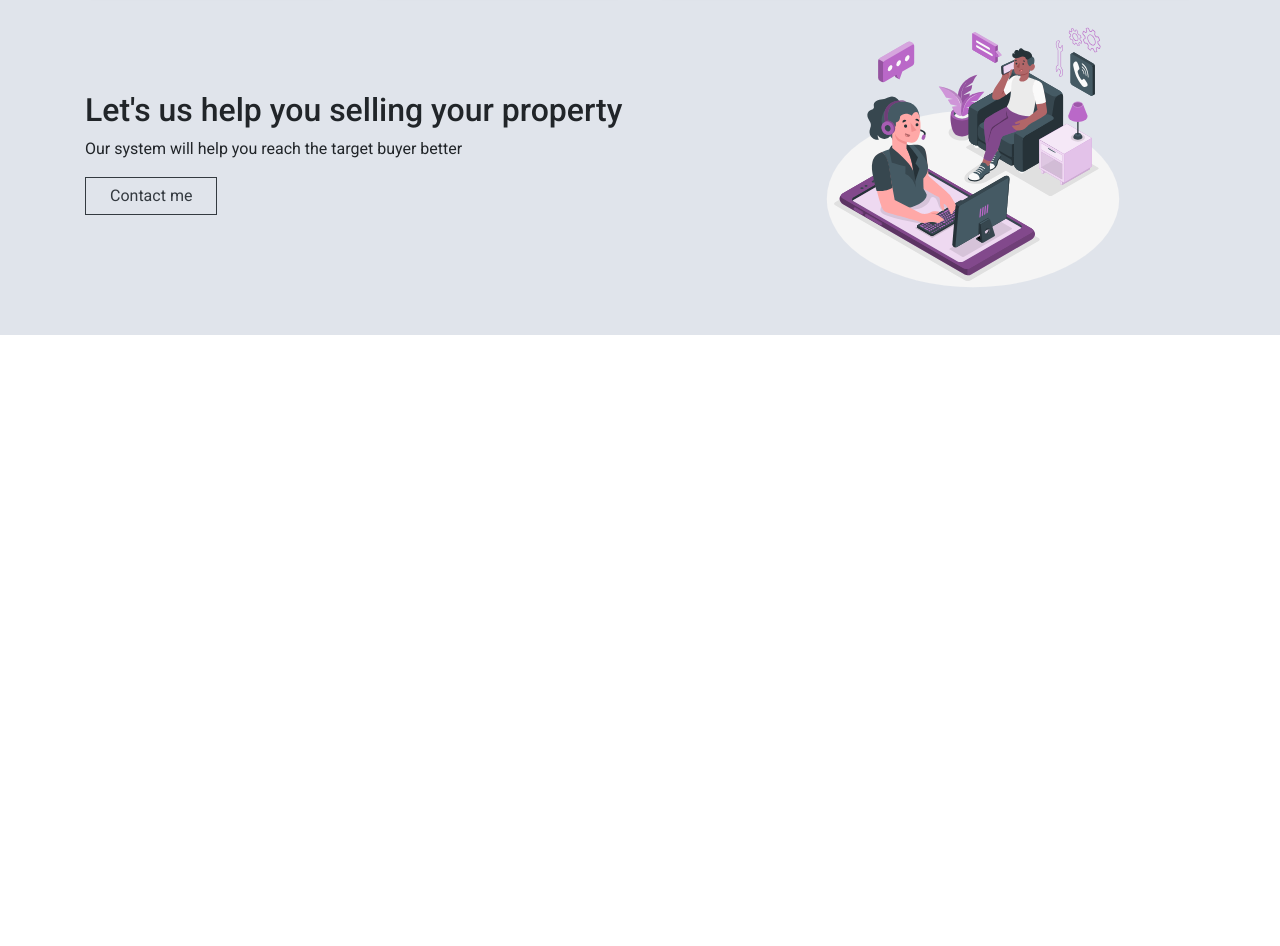
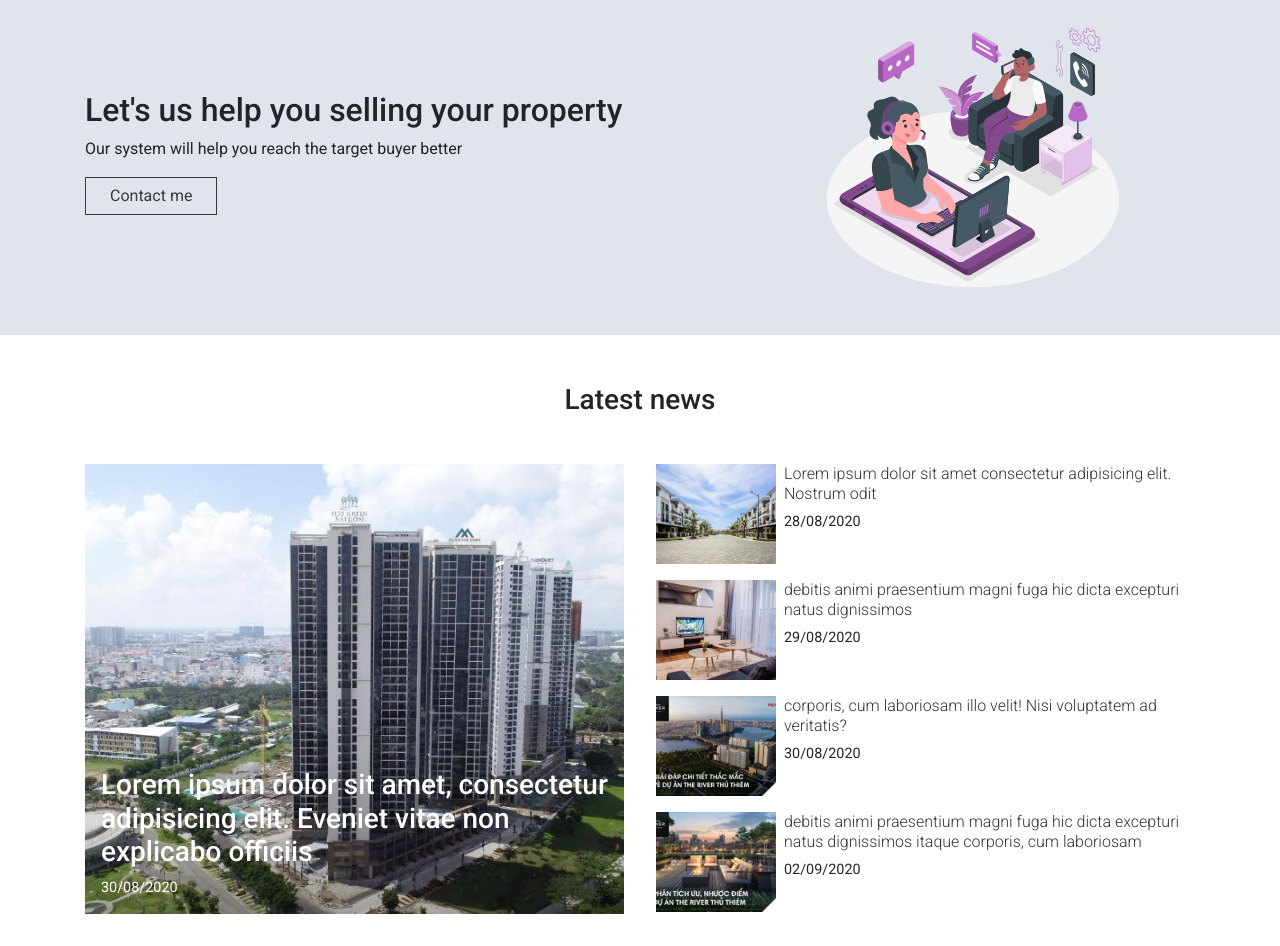
Before and after one commit to oclockvn/masteri, a website: page demo/index.html in a window 1280 px wide. Shown: the part 1993-2939 px from the top of the page. Before the commit the page ends 2328 px from the top, so only its background shows below. Drawn offline with Linux system fonts and the light colour scheme.

Commit message:
news section

```diff
--- a/demo/assets/js/app.js
+++ b/demo/assets/js/app.js
@@ -46,7 +46,48 @@ class FeatureViewModel {
   }
 }
 
+class News {
+  constructor(data) {
+    Object.keys(data).forEach(k => {
+      this[k] = ko.observable(data[k]);
+    });
+  }
+}
+
+class NewsViewModel {
+  constructor() {
+    this.news = ko.observableArray([
+      new News({
+        title: 'Lorem ipsum dolor sit amet consectetur adipisicing elit. Nostrum odit',
+        pubDate: '28/08/2020',
+        img: 'news-1.jpg',
+        alt: 'news 1',
+      }),
+      new News({
+        title: 'debitis animi praesentium magni fuga hic dicta excepturi natus dignissimos',
+        pubDate: '29/08/2020',
+        img: 'news-2.jpg',
+        alt: 'news 1',
+      }),
+      new News({
+        title: 'corporis, cum laboriosam illo velit! Nisi voluptatem ad veritatis?',
+        pubDate: '30/08/2020',
+        img: 'news-3.jpg',
+        alt: 'news 1',
+      }),
+      new News({
+        title: 'debitis animi praesentium magni fuga hic dicta excepturi natus dignissimos itaque corporis, cum laboriosam',
+        pubDate: '02/09/2020',
+        img: 'news-4.jpg',
+        alt: 'news 1',
+      })
+    ]);
+  }
+}
+
 (function () {
   ko.applyBindings(new FeatureViewModel(), document.getElementById('feature-for-rent'));
   ko.applyBindings(new FeatureViewModel(), document.getElementById('feature-for-buy'));
+
+  ko.applyBindings(new NewsViewModel(), document.getElementById('latest-news'));
 })();
--- a/demo/assets/scss/partials/_index.scss
+++ b/demo/assets/scss/partials/_index.scss
@@ -1 +1 @@
-@import "header", "footer", "menu", "apartment", "why-us";
+@import "header", "footer", "menu", "apartment", "why-us", "news";
--- /dev/null
+++ b/demo/assets/scss/partials/_news.scss
@@ -0,0 +1,83 @@
+.grid-news {
+  display: grid;
+  grid-template-columns: 1fr 1fr;
+  grid-gap: 2rem;
+  align-items: start;
+
+  img {
+    display: block;
+    width: 100%;
+  }
+}
+
+.features-news {
+  position: relative;
+
+  .news-heading {
+    color: #fff;
+  }
+
+  > a {
+    display: block;
+    text-decoration: none;
+    color: #fff;
+  }
+
+  img {
+    min-height: 450px;
+    object-fit: cover;
+  }
+
+  &:after {
+    content: "";
+    display: block;
+    position: absolute;
+    bottom: 0;
+    left: 0;
+    right: 0;
+    height: 160px;
+    background: linear-gradient(to top, rgba(0, 0, 0, 0.3), transparent);
+  }
+}
+
+.news__details {
+  position: absolute;
+  bottom: 0;
+  left: 0;
+  right: 0;
+  z-index: 2;
+  padding: 1rem;
+  color: #fff;
+}
+
+.news {
+  display: flex;
+
+  img {
+    width: 120px;
+    height: 100px;
+    object-fit: cover;
+    margin-right: 0.5rem;
+  }
+
+  + .news {
+    margin-top: 1rem;
+  }
+
+  h4 {
+    font-size: 1rem;
+    font-weight: 300;
+  }
+}
+
+.section-news {
+  padding: 0 0 2rem 0;
+
+  .section__title h3 {
+    margin: 3rem 0;
+  }
+}
+
+.pub-date {
+  font-size: 0.9rem;
+}
--- a/demo/assets/scss/style.scss
+++ b/demo/assets/scss/style.scss
@@ -32,3 +32,11 @@ body {
 .fit-cover {
   object-fit: cover;
 }
+
+a {
+  color: #333;
+
+  &:hover {
+    color: $primary-color;
+  }
+}
--- a/demo/assets/scss/var.scss
+++ b/demo/assets/scss/var.scss
@@ -1 +1,2 @@
 $price-color: #f42;
+$primary-color: #ba68c8;
--- a/demo/index.html
+++ b/demo/index.html
@@ -179,6 +179,41 @@
     </div>
   </section>
 
+  <section class="section-news">
+    <div class="section__title text-center">
+      <h3 class="">Latest news</h3>
+    </div>
+
+    <div class="grid-news container">
+      <div class="features-news">
+        <a href="#" title="">
+          <img src="assets/img/news.jpg" alt="features news">
+        </a>
+        <div class="news__details">
+          <a href="#" title="" class="d-block decoration-none news-heading">
+            <h3>Lorem ipsum dolor sit amet, consectetur adipisicing elit. Eveniet vitae non explicabo officiis</h3>
+          </a>
+          <div class="pub-date">30/08/2020</div>
+        </div>
+      </div>
+
+      <div class="latest-news" id='latest-news'>
+        <!-- ko foreach: news -->
+        <div class="news">
+          <img alt="news preview" data-bind="attr: { src: 'assets/img/' + img(), alt: alt }">
+          <div>
+            <a href="#" title="" data-bind="attr: { title: title }" class="d-block deconration-none news-heading">
+              <h4 data-bind="text: title">Lorem ipsum dolor, sit amet consectetur adipisicing elit. Aliquam sunt a
+                deserunt harum molestias dolore impedit?</h4>
+            </a>
+            <div data-bind="text: pubDate" class="pub-date">30/08/2020</div>
+          </div>
+        </div>
+        <!-- /ko -->
+      </div>
+    </div>
+  </section>
+
   <!-- Optional JavaScript -->
   <!-- jQuery first, then Popper.js, then Bootstrap JS -->
   <!-- <script src="https://code.jquery.com/jquery-3.5.1.slim.min.js" integrity="sha384-DfXdz2htPH0lsSSs5nCTpuj/zy4C+OGpamoFVy38MVBnE+IbbVYUew+OrCXaRkfj" crossorigin="anonymous"></script>
```
Also changed, not shown: demo/assets/css/style.css, demo/assets/img/news-1.jpg (added), demo/assets/img/news-2.jpg (added), demo/assets/img/news-3.jpg (added), demo/assets/img/news-4.jpg (added), demo/assets/img/news.jpg (added), 1 other file.
